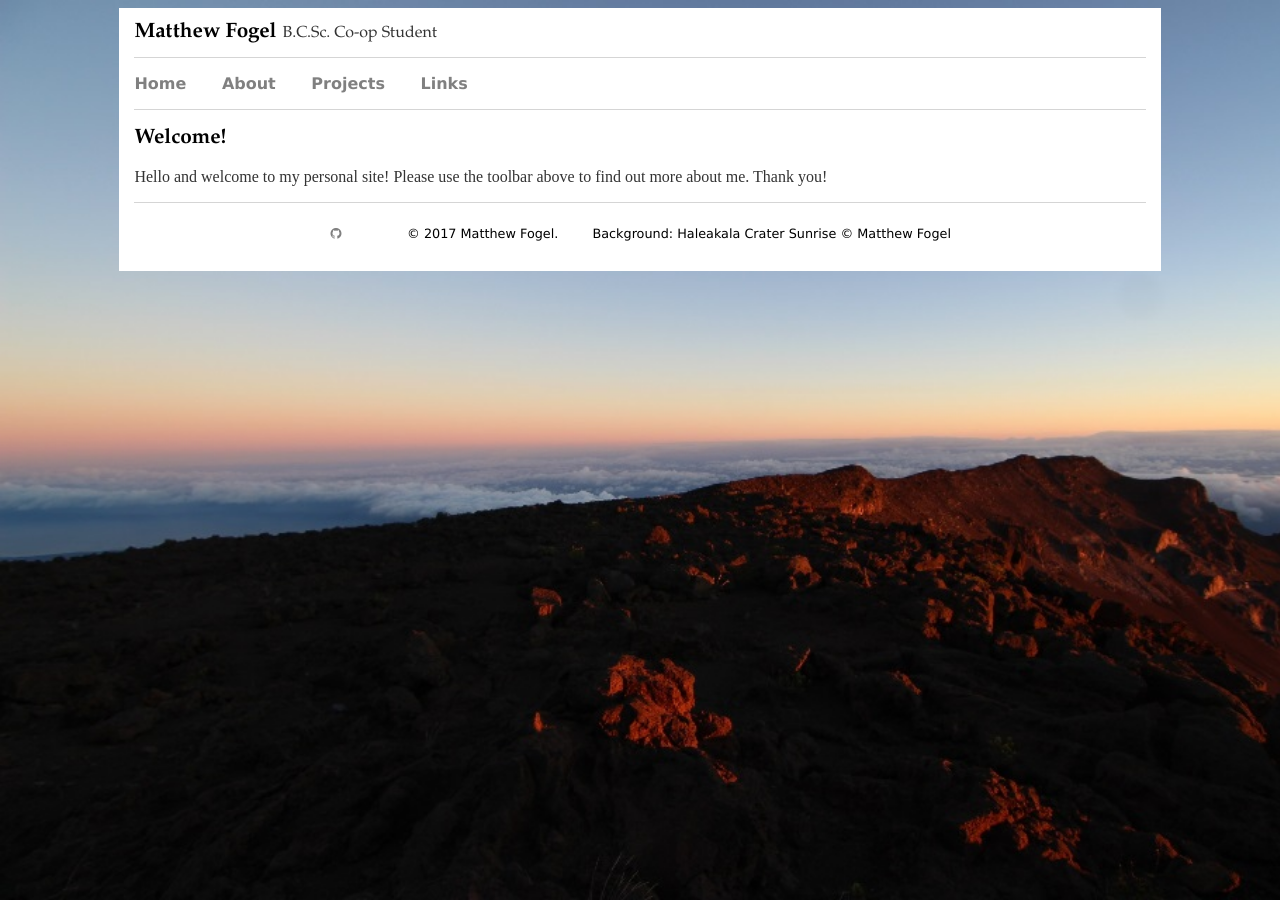
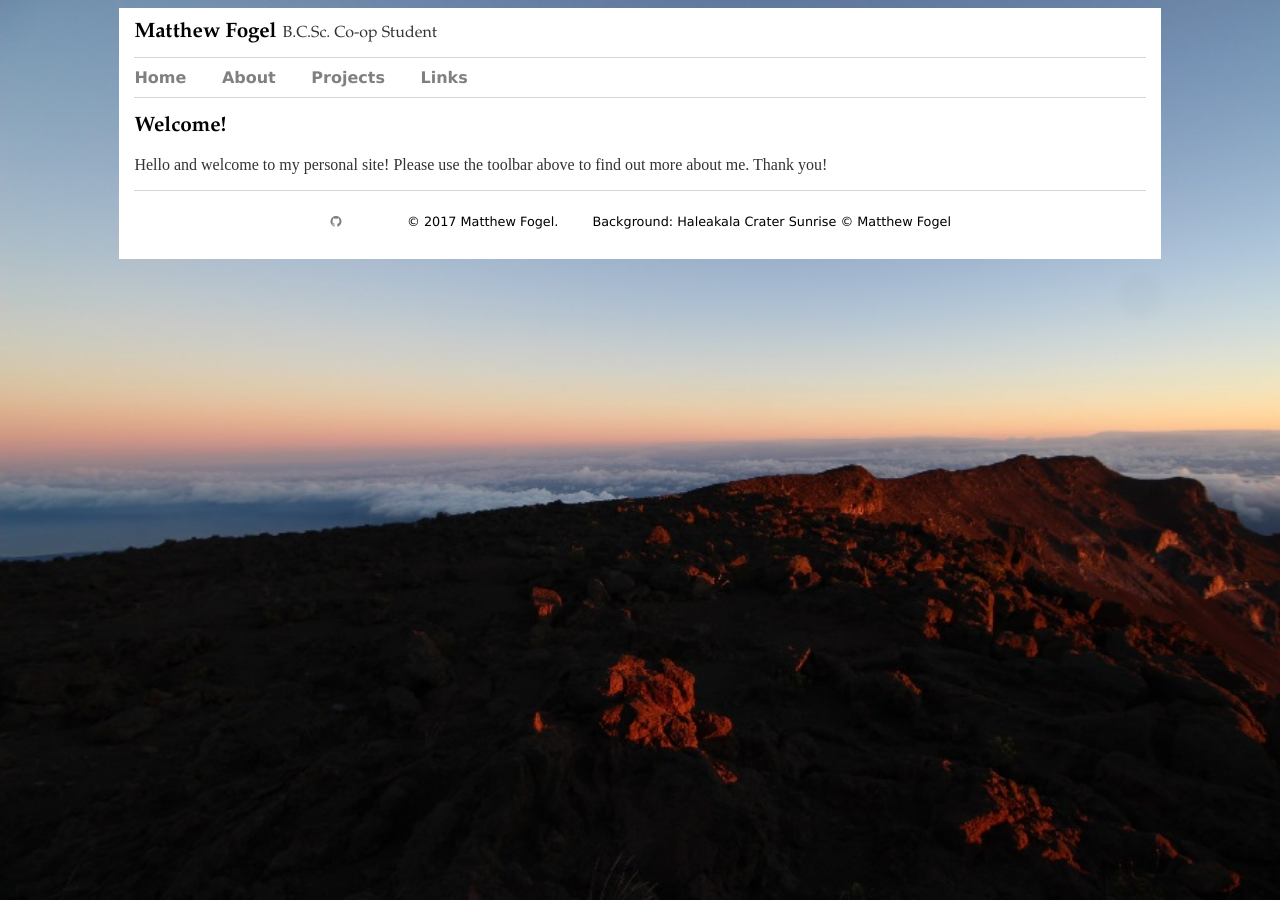
Before and after one commit to matthew-fogel/matthew-fogel.github.io, a Jekyll site: the page built from index.html, in a window 1280 px wide. Built offline with Jekyll 4.4.1, drawn with Linux system fonts in a browser that asks for light colours.

Commit message:
Updated display of nav
nav ul now is inline-block so that i can control the look of padding from nav in CSS

```diff
--- a/css/main.css
+++ b/css/main.css
@@ -51,6 +51,8 @@
 
 nav {
   border-bottom: 1.5px solid #d5d5d5;
+  padding-bottom: 10px;
+  padding-top: 10px;
 }
 
 nav ul {
@@ -58,6 +60,7 @@
   padding: 0px;
   list-style: none;
   font-weight: bold;
+  display: inline;
 }
 
 footer ul {
```
